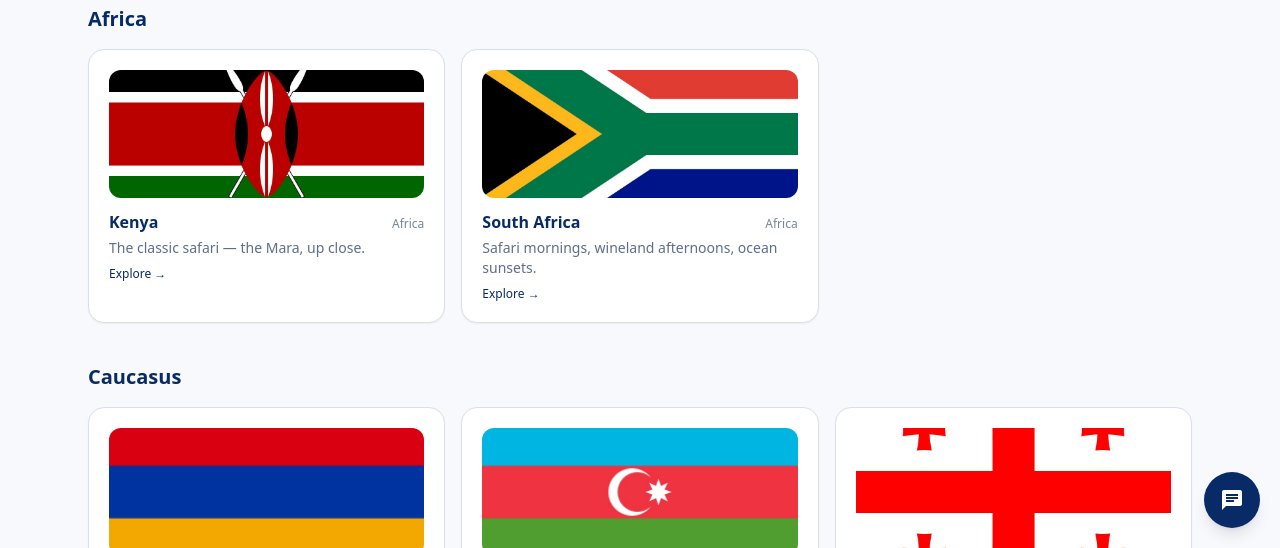
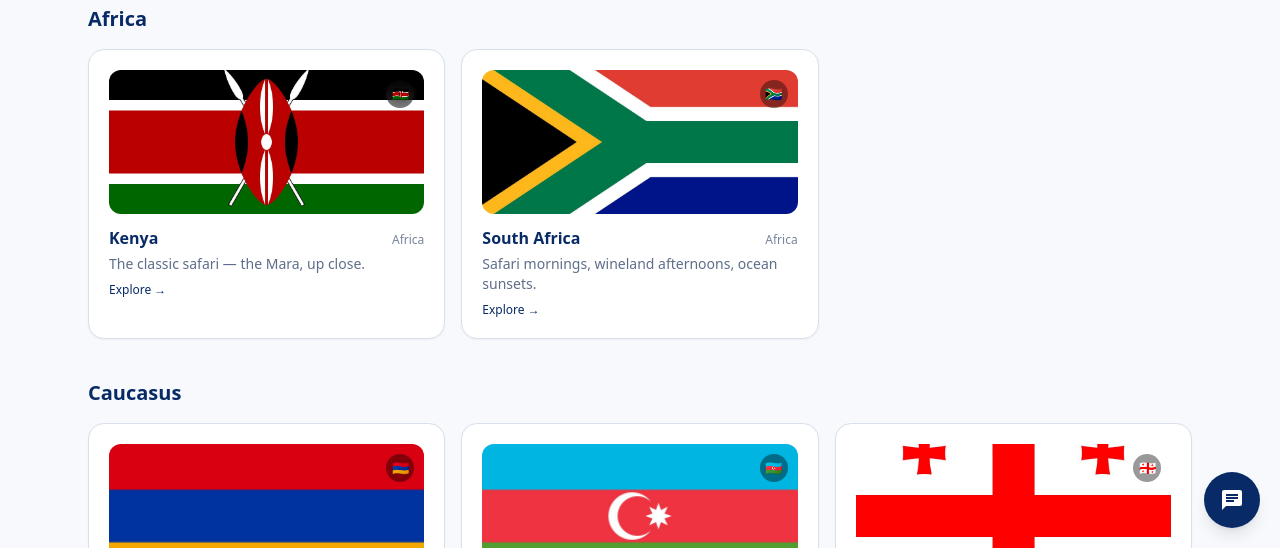
Before and after one commit to sanjaydoms/klar-concierge, a Next.js app: page /destinations in a window 1280 px wide. Shown: the part 252-800 px from the top of the page. Built offline with nearby package versions, Linux system fonts and the light colour scheme; no server answers.

Commit message:
Render real destination photos inside guide pages and discovery cards with country flag badges

```diff
--- a/src/app/(public)/concierge/discover/page.tsx
+++ b/src/app/(public)/concierge/discover/page.tsx
@@ -31,7 +31,7 @@ export default function DiscoverPage() {
                     href={`/destinations/${d.slug}`}
                     className="block rounded-lg bg-surface-muted px-4 py-3 transition hover:bg-brand-soft focus-visible:outline focus-visible:outline-2 focus-visible:outline-brand"
                   >
-                    <DestinationThumb slug={d.slug} name={d.name} className="mb-2.5 h-24" />
+                    <DestinationThumb slug={d.slug} name={d.name} countryIso2={d.countryIso2} className="mb-2.5 h-28" />
                     <div className="flex items-baseline justify-between gap-3">
                       <span className="font-medium text-brand">{d.name}</span>
                       <span className="text-xs text-foreground/55">
--- a/src/app/(public)/destinations/[slug]/page.tsx
+++ b/src/app/(public)/destinations/[slug]/page.tsx
@@ -101,7 +101,7 @@ export default async function DestinationPage({
         <span>{d.name}</span>
       </nav>
 
-      <DestinationHero slug={d.slug} name={d.name} />
+      <DestinationHero slug={d.slug} name={d.name} countryIso2={d.countryIso2} />
 
       <header className="mt-6">
         <h1 className="sr-only">{d.name}</h1>
--- a/src/app/(public)/destinations/page.tsx
+++ b/src/app/(public)/destinations/page.tsx
@@ -40,7 +40,7 @@ export default function DestinationsIndexPage() {
                   href={`/destinations/${d.slug}`}
                   className="card block transition hover:border-brand"
                 >
-                  <DestinationThumb slug={d.slug} name={d.name} className="mb-3 h-32" />
+                  <DestinationThumb slug={d.slug} name={d.name} countryIso2={d.countryIso2} className="mb-3 h-36" />
                   <div className="flex items-baseline justify-between gap-3">
                     <span className="font-semibold text-brand">{d.name}</span>
                     <span className="text-xs text-foreground/55">
--- a/src/components/destinations/DestinationVisual.tsx
+++ b/src/components/destinations/DestinationVisual.tsx
@@ -1,11 +1,22 @@
 import { destinationImage, gradientFor } from "@/lib/destinationImage";
+import { countryFlag } from "@/lib/countryFlags";
 
 /**
  * Full-width hero for a destination page. Uses the CI-fetched photo when
  * present; otherwise a deterministic brand gradient — deliberate, not broken.
  */
-export function DestinationHero({ slug, name }: { slug: string; name: string }) {
+export function DestinationHero({
+  slug,
+  name,
+  countryIso2,
+}: {
+  slug: string;
+  name: string;
+  countryIso2?: string;
+}) {
   const image = destinationImage(slug);
+  const flag = countryFlag(countryIso2);
+
   if (image) {
     return (
       <figure className="relative mt-4 overflow-hidden rounded-3xl">
@@ -13,15 +24,18 @@ export function DestinationHero({ slug, name }: { slug: string; name: string })
         <img
           src={image.file}
           alt={image.alt}
-          className="h-56 w-full object-cover sm:h-80"
+          className="h-64 w-full object-cover sm:h-96"
           loading="eager"
           fetchPriority="high"
         />
-        <div aria-hidden className="absolute inset-0 bg-gradient-to-t from-black/45 via-transparent to-transparent" />
-        <figcaption className="absolute bottom-3 left-4 right-4 flex items-end justify-between gap-4">
+        <div aria-hidden className="absolute inset-0 bg-gradient-to-t from-black/60 via-transparent to-transparent" />
+        <figcaption className="absolute bottom-4 left-5 right-5 flex items-end justify-between gap-4">
+          <div className="flex items-center gap-2.5">
+            {flag ? <span className="text-3xl sm:text-4xl">{flag}</span> : null}
             <span className="text-2xl font-bold text-white drop-shadow sm:text-3xl">{name}</span>
+          </div>
           {image.credit ? (
-            <span className="max-w-[50%] truncate text-[10px] text-white/70">{image.credit}</span>
+            <span className="max-w-[40%] truncate text-[10px] text-white/70">{image.credit}</span>
           ) : null}
         </figcaption>
       </figure>
@@ -30,44 +44,59 @@ export function DestinationHero({ slug, name }: { slug: string; name: string })
   return (
     <div
       aria-hidden
-      className="mt-4 flex h-40 items-end overflow-hidden rounded-3xl p-5 sm:h-52"
+      className="mt-4 flex h-44 items-end overflow-hidden rounded-3xl p-5 sm:h-60"
       style={{ background: gradientFor(slug) }}
     >
+      <div className="flex items-center gap-2.5">
+        {flag ? <span className="text-3xl sm:text-4xl">{flag}</span> : null}
         <span className="text-2xl font-bold text-white/95 sm:text-3xl">{name}</span>
+      </div>
     </div>
   );
 }
 
-/** Compact visual for cards and list rows. */
+/** Compact visual for cards and list rows, featuring the country flag badge. */
 export function DestinationThumb({
   slug,
   name,
-  className = "h-28",
+  countryIso2,
+  className = "h-32",
 }: {
   slug: string;
   name: string;
+  countryIso2?: string;
   className?: string;
 }) {
   const image = destinationImage(slug);
-  if (image) {
+  const flag = countryFlag(countryIso2);
+
   return (
+    <div className={`relative overflow-hidden rounded-xl ${className}`}>
+      {image ? (
         // eslint-disable-next-line @next/next/no-img-element
         <img
           src={image.file}
-        alt=""
-        aria-hidden
+          alt={name}
           loading="lazy"
-        className={`${className} w-full rounded-xl object-cover`}
+          className="h-full w-full object-cover"
         />
-    );
-  }
-  return (
+      ) : (
         <div
           aria-hidden
-      className={`${className} flex w-full items-end rounded-xl p-3`}
+          className="flex h-full w-full items-end p-3"
           style={{ background: gradientFor(slug) }}
         >
           <span className="text-sm font-semibold text-white/90">{name}</span>
         </div>
+      )}
+      {flag ? (
+        <span
+          aria-label={`Flag of ${name}`}
+          className="absolute top-2.5 right-2.5 flex h-7 w-7 items-center justify-center rounded-full bg-black/40 text-sm backdrop-blur-md"
+        >
+          {flag}
+        </span>
+      ) : null}
+    </div>
   );
 }
--- /dev/null
+++ b/src/lib/countryFlags.ts
@@ -0,0 +1,11 @@
+/**
+ * Converts a 2-letter ISO country code (e.g. "JP", "FR", "IN") into its Unicode flag emoji.
+ */
+export function countryFlag(iso2?: string): string {
+  if (!iso2 || iso2.length !== 2) return "";
+  const codePoints = iso2
+    .toUpperCase()
+    .split("")
+    .map((char) => 127397 + char.charCodeAt(0));
+  return String.fromCodePoint(...codePoints);
+}
--- a/src/services/ktie/discover.ts
+++ b/src/services/ktie/discover.ts
@@ -8,6 +8,7 @@ export type DiscoverCollection = {
   destinations: Array<{
     slug: string;
     name: string;
+    countryIso2?: string;
     country: string;
     region: string;
     positioningLine: string;
@@ -33,6 +34,7 @@ export function buildDiscoverCollections(month: number): DiscoverCollection[] {
     list.map((d) => ({
       slug: d.slug,
       name: d.name,
+      countryIso2: d.countryIso2,
       country: d.countryName,
       region: d.region,
       positioningLine: d.positioningLine,
```
Also changed, not shown: src/generated-knowledge/knowledge.json. Lines whose indentation alone changed are shown as unchanged.
